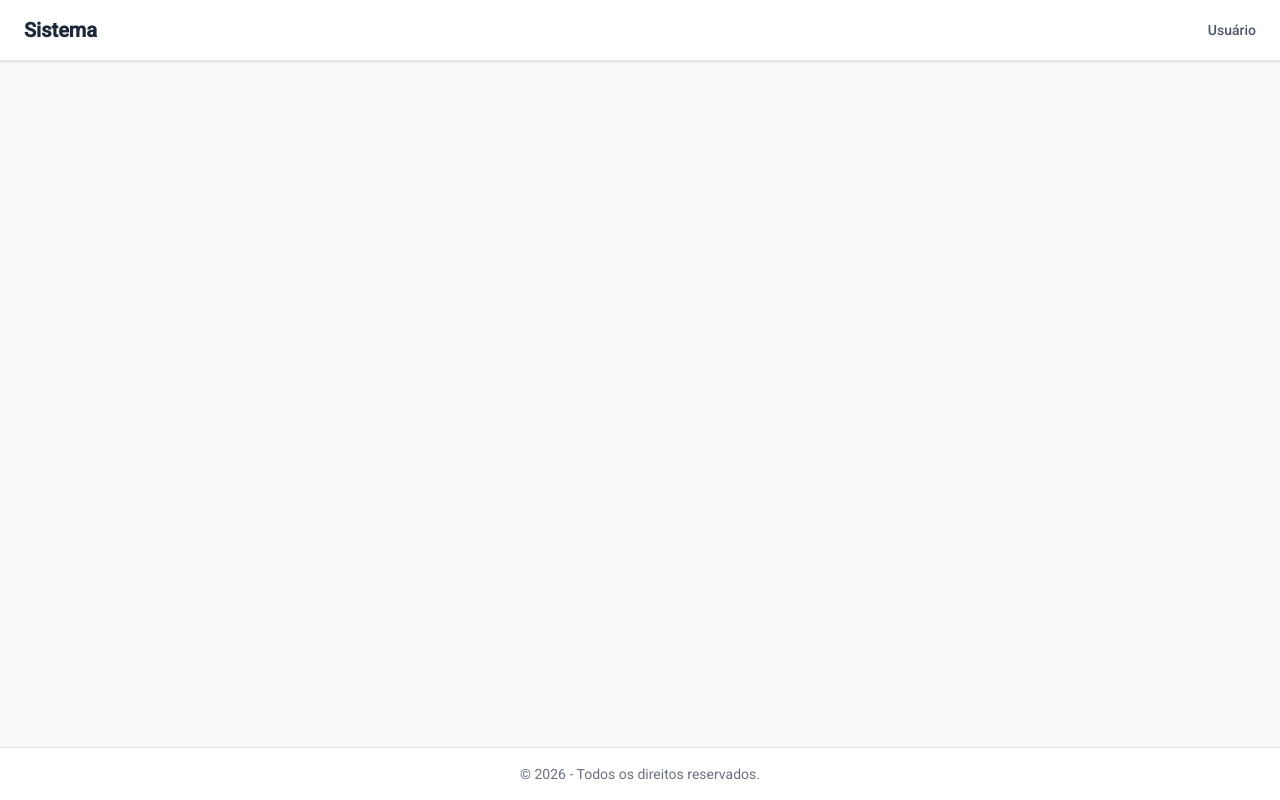
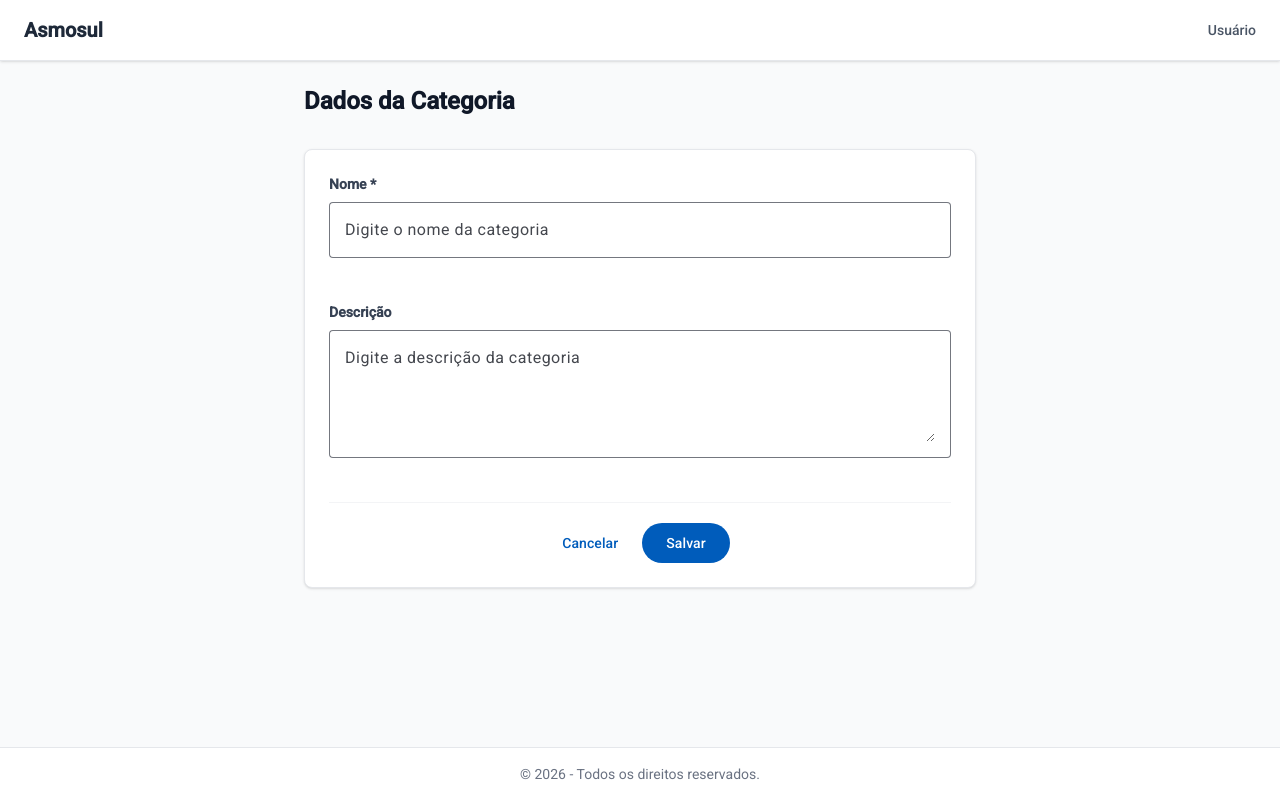
Before and after one commit to unitins-p2-asmosul/admin-asmosul, an Angular app in the folder web/: page /categorias/novo in a window 1280 px wide. Before the commit this address led to /. Built offline with nearby package versions, Linux system fonts and the light colour scheme.

Commit message:
criação do formularia de categoria

```diff
--- a/web/angular.json
+++ b/web/angular.json
@@ -3,7 +3,10 @@
   "version": 1,
   "cli": {
     "packageManager": "npm",
-    "schematicCollections": ["angular-eslint"]
+    "schematicCollections": [
+      "angular-eslint"
+    ],
+    "analytics": false
   },
   "newProjectRoot": "projects",
   "projects": {
--- a/web/src/app/app.routes.ts
+++ b/web/src/app/app.routes.ts
@@ -1,3 +1,18 @@
 import { Routes } from '@angular/router';
 
-export const routes: Routes = [];
+export const routes: Routes = [
+	{
+		path: '',
+		pathMatch: 'full',
+		redirectTo: 'categorias/novo',
+	},
+	{
+		path: 'categorias',
+		loadChildren: () =>
+			import('./features/categorias/categorias.routes').then((modulo) => modulo.CATEGORIAS_ROUTES),
+	},
+	{
+		path: '**',
+		redirectTo: 'categorias/novo',
+	},
+];
--- a/web/src/app/core/layout/header.component.html
+++ b/web/src/app/core/layout/header.component.html
@@ -2,7 +2,7 @@
   class="bg-white border-b border-gray-200 px-6 py-4 flex items-center justify-between shadow-sm"
 >
   <div class="flex items-center gap-4">
-    <h1 class="text-xl font-bold text-gray-800">Sistema</h1>
+    <h1 class="text-xl font-bold text-gray-800">Asmosul</h1>
   </div>
   <div class="flex items-center gap-3">
     <span class="text-sm font-medium text-gray-600">Usuário</span>
--- /dev/null
+++ b/web/src/app/features/categorias/categorias.routes.ts
@@ -0,0 +1,16 @@
+import { Routes } from '@angular/router';
+
+export const CATEGORIAS_ROUTES: Routes = [
+  {
+    path: 'novo',
+    loadComponent: () =>
+      import('./pages/categoria-cadastro-page/categoria-cadastro-page.component').then(
+        (modulo) => modulo.CategoriaCadastroPageComponent,
+      ),
+  },
+  {
+    path: '',
+    pathMatch: 'full',
+    redirectTo: 'novo',
+  },
+];
--- /dev/null
+++ b/web/src/app/features/categorias/mocks/categoria.mock.ts
@@ -0,0 +1,9 @@
+import { CategoriaDetalhe } from '../models/categoria.model';
+
+export const MOCK_CATEGORIAS: CategoriaDetalhe[] = [
+  {
+    id: 1,
+    nome: 'Associado',
+    descricao: 'Pessoa associada à ASMOSUL.',
+  },
+];
--- /dev/null
+++ b/web/src/app/features/categorias/pages/categoria-cadastro-page/categoria-cadastro-page.component.html
@@ -0,0 +1,52 @@
+<section class="mx-auto max-w-2xl">
+  <div class="mb-8">
+    <h1 class="text-2xl font-bold text-gray-900">Dados da Categoria</h1>
+  </div>
+
+  <form
+    [formGroup]="form"
+    (ngSubmit)="salvar()"
+    class="space-y-6 rounded-lg border border-gray-200 bg-white p-6 shadow-sm"
+  >
+    <div class="w-full">
+      <label for="nome" class="mb-2 block text-sm font-semibold text-gray-700">Nome *</label>
+      <mat-form-field appearance="outline" class="w-full">
+        <input
+          id="nome"
+          matInput
+          formControlName="nome"
+          placeholder="Digite o nome da categoria"
+        />
+      @if (form.controls.nome.hasError('required') || form.controls.nome.hasError('pattern')) {
+        <mat-error>O nome é obrigatório.</mat-error>
+      } @else if (form.controls.nome.hasError('backend')) {
+        <mat-error>{{ form.controls.nome.getError('backend') }}</mat-error>
+      }
+      </mat-form-field>
+    </div>
+
+    <div class="w-full">
+      <label for="descricao" class="mb-2 block text-sm font-semibold text-gray-700">Descrição</label>
+      <mat-form-field appearance="outline" class="w-full">
+        <textarea
+          id="descricao"
+          matInput
+          formControlName="descricao"
+          rows="4"
+          placeholder="Digite a descrição da categoria"
+        ></textarea>
+      </mat-form-field>
+    </div>
+
+    <div class="flex flex-col-reverse justify-center gap-3 border-t border-gray-100 pt-5 sm:flex-row">
+      <button mat-button type="button" (click)="cancelar()">Cancelar</button>
+      <button mat-flat-button color="primary" type="submit" [disabled]="carregando()">
+        @if (carregando()) {
+          Salvando...
+        } @else {
+          Salvar
+        }
+      </button>
+    </div>
+  </form>
+</section>
--- /dev/null
+++ b/web/src/app/features/categorias/pages/categoria-cadastro-page/categoria-cadastro-page.component.ts
@@ -0,0 +1,68 @@
+import { HttpErrorResponse } from '@angular/common/http';
+import { Component, inject, signal } from '@angular/core';
+import { NonNullableFormBuilder, ReactiveFormsModule, Validators } from '@angular/forms';
+import { MatButtonModule } from '@angular/material/button';
+import { MatFormFieldModule } from '@angular/material/form-field';
+import { MatInputModule } from '@angular/material/input';
+import { Router } from '@angular/router';
+import { ErroApi } from '@features/shared/models/erro-api.model';
+import { NotificacaoService } from '@features/shared/services/notificacao.service';
+import { CategoriaService } from '../../services/categoria.service';
+import { CategoriaRequisicao } from '../../models/categoria.model';
+
+@Component({
+  selector: 'app-categoria-cadastro-page',
+  standalone: true,
+  imports: [ReactiveFormsModule, MatButtonModule, MatFormFieldModule, MatInputModule],
+  templateUrl: './categoria-cadastro-page.component.html',
+})
+export class CategoriaCadastroPageComponent {
+  private readonly fb = inject(NonNullableFormBuilder);
+  private readonly router = inject(Router);
+  private readonly categoriaService = inject(CategoriaService);
+  private readonly notificacaoService = inject(NotificacaoService);
+
+  protected readonly carregando = signal(false);
+  protected readonly form = this.fb.group({
+    nome: ['', [Validators.required, Validators.pattern(/\S/)]],
+    descricao: [''],
+  });
+
+  protected salvar(): void {
+    if (this.form.invalid) {
+      this.form.markAllAsTouched();
+      return;
+    }
+
+    this.carregando.set(true);
+    this.categoriaService.cadastrar(this.montarRequisicao()).subscribe({
+      next: () => {
+        this.notificacaoService.sucesso('Categoria cadastrada com sucesso!');
+        this.router.navigate(['/categorias']);
+      },
+      error: (erro: HttpErrorResponse) => this.tratarErro(erro),
+      complete: () => this.carregando.set(false),
+    });
+  }
+
+  protected cancelar(): void {
+    this.router.navigate(['/categorias']);
+  }
+
+  private montarRequisicao(): CategoriaRequisicao {
+    const valores = this.form.getRawValue();
+    return {
+      nome: valores.nome.trim(),
+      descricao: valores.descricao.trim() || undefined,
+    };
+  }
+
+  private tratarErro(erro: HttpErrorResponse): void {
+    this.carregando.set(false);
+    const corpo = erro.error as ErroApi | undefined;
+
+    corpo?.erros?.forEach(({ campo, mensagem }) => {
+      this.form.get(campo)?.setErrors({ backend: mensagem });
+    });
+  }
+}
--- /dev/null
+++ b/web/src/app/features/categorias/services/categoria.service.ts
@@ -0,0 +1,54 @@
+import { HttpClient } from '@angular/common/http';
+import { inject, Injectable } from '@angular/core';
+import { Observable, of, throwError } from 'rxjs';
+import { delay } from 'rxjs/operators';
+import { environment } from '../../../../enviroments/enviroment';
+import { MOCK_CATEGORIAS } from '../mocks/categoria.mock';
+import { CategoriaDetalhe, CategoriaRequisicao } from '../models/categoria.model';
+
+@Injectable({
+  providedIn: 'root',
+})
+export class CategoriaService {
+  private readonly http = inject(HttpClient);
+  private readonly endpoint = 'categorias';
+  private readonly categorias = [...MOCK_CATEGORIAS];
+
+  cadastrar(requisicao: CategoriaRequisicao): Observable<CategoriaDetalhe> {
+    if (environment.mockApi) {
+      const nome = requisicao.nome.trim();
+      const descricao = requisicao.descricao?.trim() || undefined;
+
+      if (!nome) {
+        return throwError(() => ({
+          status: 400,
+          error: {
+            detail: 'Um ou mais campos não passaram na validação.',
+            erros: [{ campo: 'nome', mensagem: 'O nome é obrigatório' }],
+          },
+        })).pipe(delay(300));
+      }
+
+      const existe = this.categorias.some(
+        (categoria) => categoria.nome.localeCompare(nome, undefined, { sensitivity: 'base' }) === 0,
+      );
+
+      if (existe) {
+        return throwError(() => ({
+          status: 409,
+          error: { detail: 'Já existe uma categoria cadastrada com este nome.' },
+        })).pipe(delay(300));
+      }
+
+      const categoria: CategoriaDetalhe = {
+        id: Math.max(0, ...this.categorias.map((item) => item.id)) + 1,
+        nome,
+        descricao,
+      };
+      this.categorias.push(categoria);
+      return of(categoria).pipe(delay(300));
+    }
+
+    return this.http.post<CategoriaDetalhe>(this.endpoint, requisicao);
+  }
+}
--- a/web/src/enviroments/enviroment.ts
+++ b/web/src/enviroments/enviroment.ts
@@ -1,4 +1,5 @@
 export const environment = {
   production: false,
   apiUrl: 'http://localhost:3000',
+  mockApi: true,
 };
```
Also changed, not shown: web/src/app/features/categorias/models/categoria.model.ts (added, +10 -0 lines).
